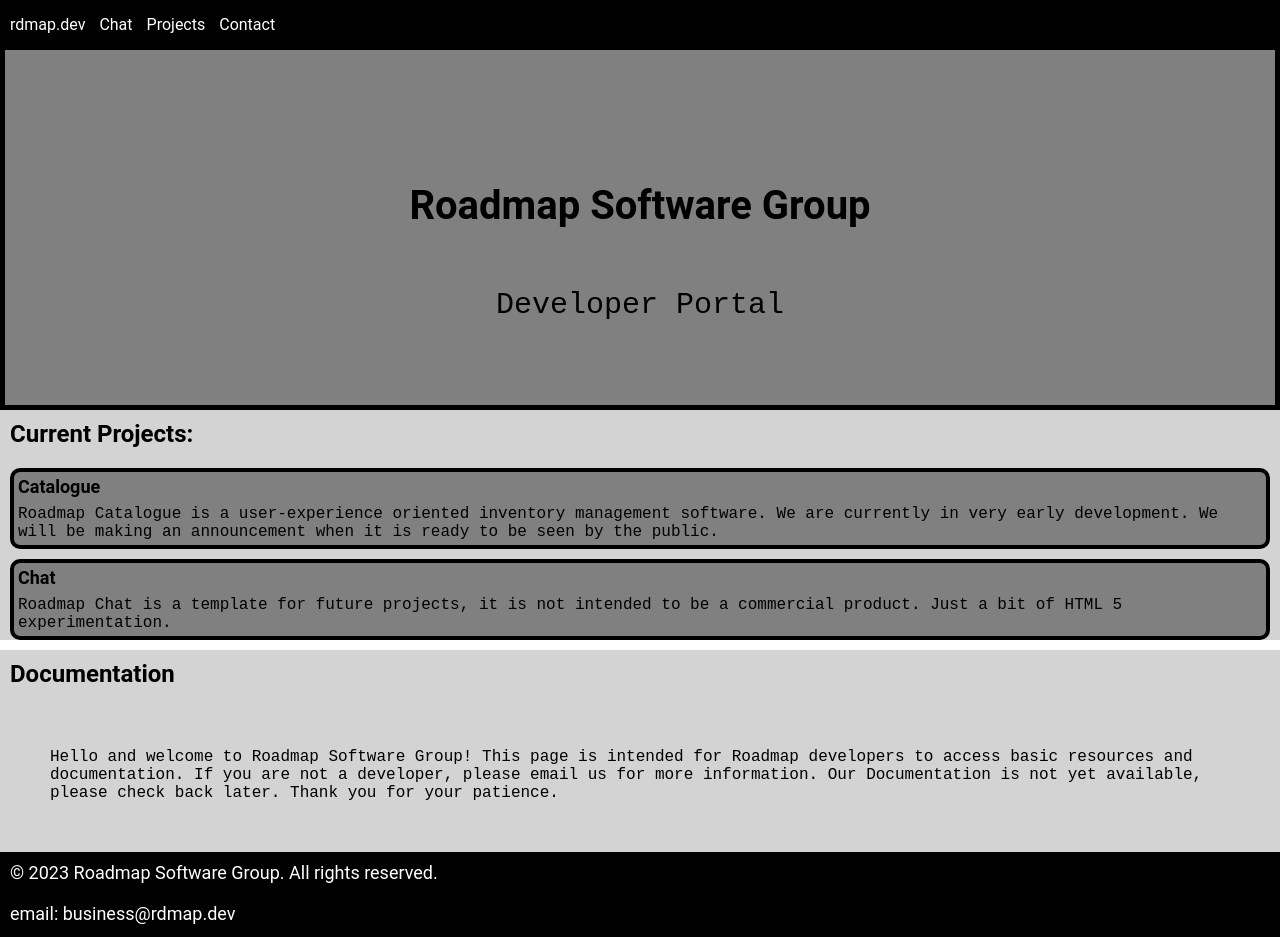
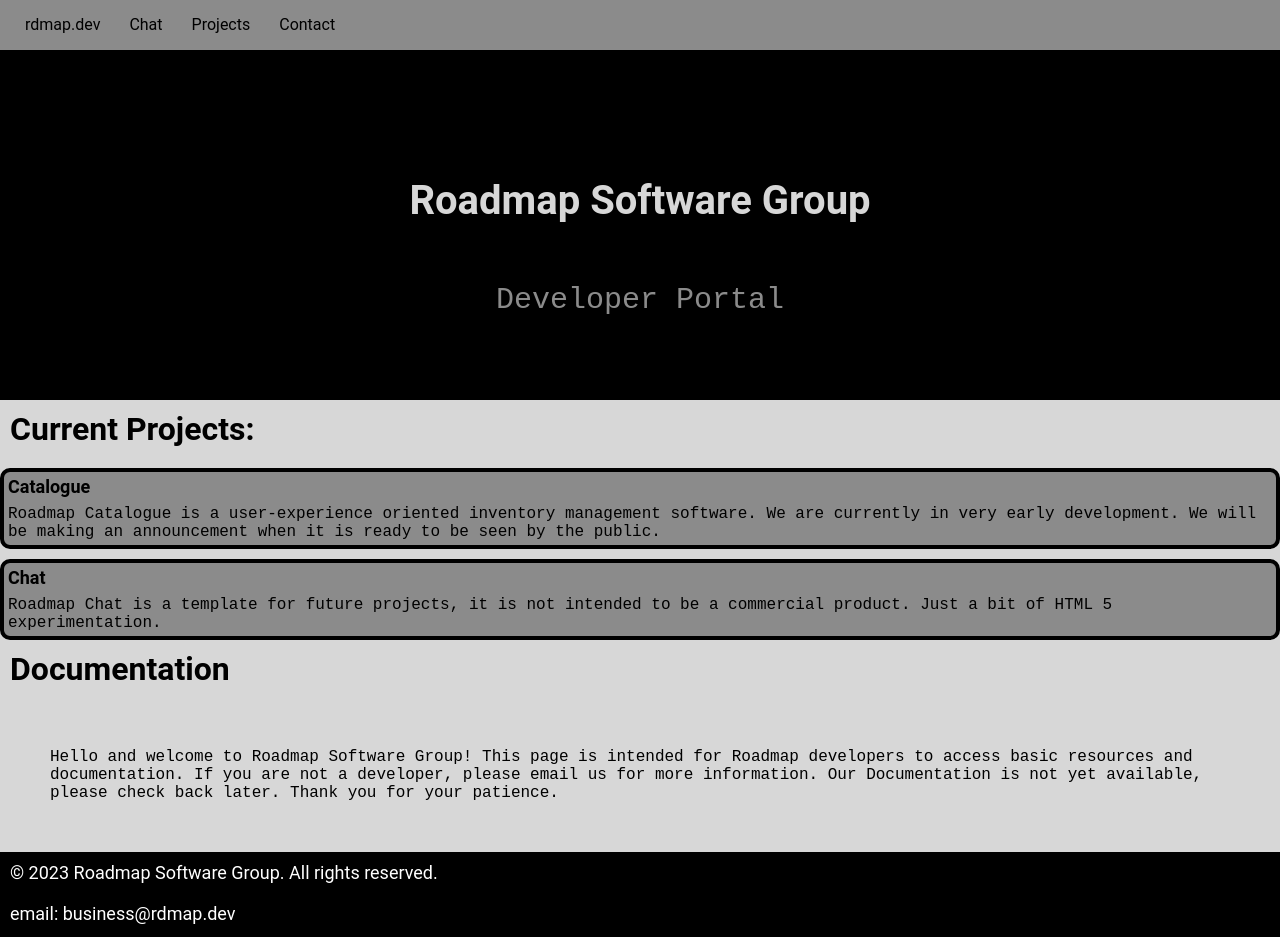
Before and after one commit to wafwoof/roadmap-chat-server, a website: page content/index.html in a window 1280 px wide. Drawn offline with Linux system fonts and the light colour scheme.

Commit message:
updated homepage

```diff
--- a/content/index.css
+++ b/content/index.css
@@ -2,16 +2,23 @@
     margin: 0;
     padding: 0;
 
+
     --primary-font: 'Roboto', sans-serif;
     --secondary-font: 'Roboto Mono', monospace;
+
+    --primary-color: #8b8b8b;
+    --secondary-color: #d7d7d7;
 }
 
 .header {
     position: fixed;
     z-index: 1;
-    background-color: #000;
+    background-color: var(--primary-color);
     height: 50px;
     width: 100%;
+
+    border-width: 0px;
+    border-style: solid;
 }
 
 nav {
@@ -22,21 +29,17 @@ nav {
 
 
 nav a {
-    color: #fff;
+    color: black;
     text-decoration: none;
     font-family: var(--primary-font);
 
-    padding-left: 10px;
+    padding-left: 25px;
 }
 
 .banner {
     position: relative;
-    background-color: grey;
+    background-color: black;
     height: 400px;
-
-    border: #000;
-    border-width: 5px;
-    border-style: solid;
 }
 
 .banner h1 {
@@ -44,7 +47,7 @@ nav a {
     top: 50%;
     left: 50%;
     transform: translate(-50%, -50%);
-    color: black;
+    color: var(--secondary-color);
 
     font-size: 40px;
     text-align: center;
@@ -56,7 +59,7 @@ nav a {
     top: 75%;
     left: 50%;
     transform: translate(-50%, -50%);
-    color: black;
+    color: var(--primary-color);
 
     font-size: 30px;
     text-align: center;
@@ -65,7 +68,7 @@ nav a {
 
 .projects {
     position: relative;
-    background-color: lightgray;
+    background-color: var(--secondary-color);
     max-height: fit-content;
 }
 
@@ -73,18 +76,18 @@ nav a {
     padding: 10px;
 
     color: #000;
-    font-size: x-large;
+    font-size: xx-large;
     font-family: var(--primary-font);
 }
 
 .project-tile {
-    background-color: grey;
+    background-color: var(--primary-color);
     border-color: #000;
     border-width: 4px;
     border-style: solid;
     border-radius: 10px;
+    margin-top: 10px;
 
-    margin: 10px;
 }
 
 .project-tile h2 {
@@ -107,6 +110,27 @@ nav a {
     font-family: var(--secondary-font);
 }
 
+.documentation {
+    position: relative;
+    background-color: var(--secondary-color);
+    height: fit-content;
+}
+
+.documentation h2 {
+    padding: 10px;
+
+    color: #000;
+    font-size: xx-large;
+    font-family: var(--primary-font);
+}
+
+.documentation p {
+    padding: 50px;
+
+    font-size: medium;
+    font-family: var(--secondary-font);
+}
+
 .footer {
     position: relative;
     height: 100px;
@@ -120,24 +144,3 @@ nav a {
     font-family: var(--primary-font);
     color: #fff;
 }
-
-.documentation {
-    position: relative;
-    background-color: lightgray;
-    height: fit-content;
-}
-
-.documentation h2 {
-    padding: 10px;
-
-    color: #000;
-    font-size: x-large;
-    font-family: var(--primary-font);
-}
-
-.documentation p {
-    padding: 50px;
-
-    font-size: medium;
-    font-family: var(--secondary-font);
-}
```
